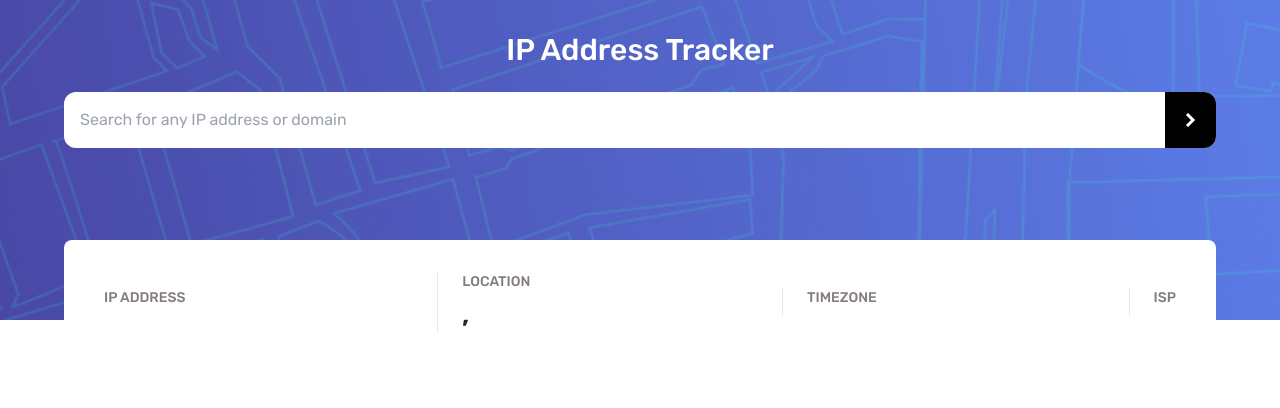
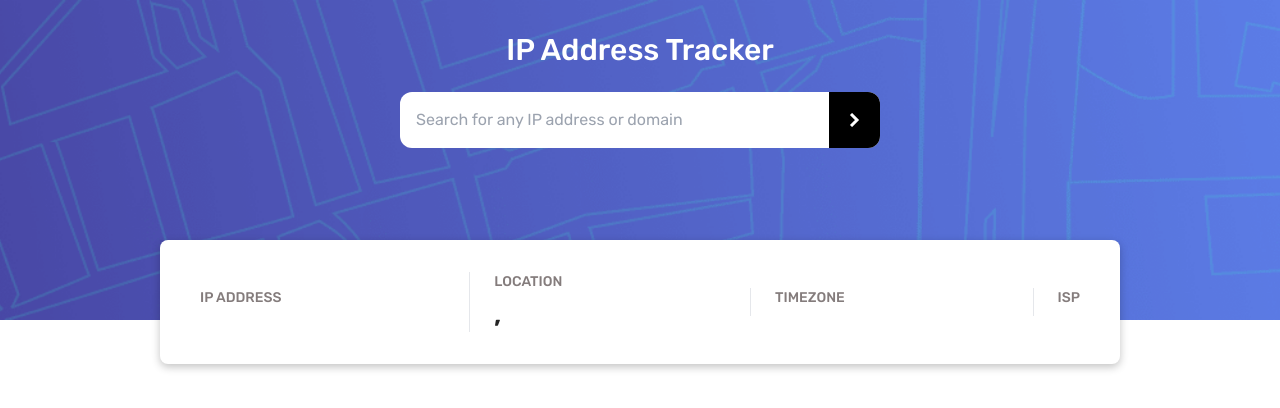
Before and after one commit to mrvicthor/ipAddressTracker, a React (Create React App) app: page / in a window 1280 px wide. Shown: the top 408 px of the page. Built offline with nearby package versions, Linux system fonts and the light colour scheme; no server answers.

Commit message:
added shadow effect

```diff
--- a/public/index.html
+++ b/public/index.html
@@ -23,10 +23,14 @@
     />
     <link
       rel="stylesheet"
+      href="https://unpkg.com/leaflet@1.0.1/dist/leaflet.css"
+    />
+    <!-- <link
+      rel="stylesheet"
       href="https://unpkg.com/leaflet@1.8.0/dist/leaflet.css"
       integrity="sha512-hoalWLoI8r4UszCkZ5kL8vayOGVae1oxXe/2A4AO6J9+580uKHDO3JdHb7NzwwzK5xr/Fs0W40kiNHxM9vyTtQ=="
       crossorigin=""
-    />
+    /> -->
 
     <!--
       Notice the use of %PUBLIC_URL% in the tags above.
--- a/src/components/Banner.tsx
+++ b/src/components/Banner.tsx
@@ -34,7 +34,7 @@ const Banner: React.FC<Props> = ({ setIpAdd }) => {
           IP Address Tracker
         </h1>
         <form
-          className="w-full relative overflow-hidden rounded-xl"
+          className="w-full relative overflow-hidden rounded-xl md:mx-auto md:max-w-[30rem]"
           onSubmit={handleSubmit(onSubmit)}
         >
           <input
--- a/src/components/DetailsPage.tsx
+++ b/src/components/DetailsPage.tsx
@@ -7,7 +7,7 @@ interface Props {
 }
 const DetailsPage: React.FC<Props> = ({ country, ipAdd, isp, tzone, city }) => {
   return (
-    <div className="flex flex-col space-y-2 py-8 text-[] items-center absolute top-[26%] left-[50%] -translate-x-[50%] bg-white w-[90%] mx-auto rounded-lg z-[1000] md:flex-row md:space-y-0 md:justify-between md:px-10 md:top-[30%]">
+    <div className="details flex flex-col space-y-2 py-8 items-center absolute top-[26%] left-[50%] -translate-x-[50%] bg-white w-[90%] mx-auto rounded-lg z-[1000] md:flex-row md:space-y-0 md:justify-between md:px-10 md:top-[30%] md:max-w-[60rem]">
       <div className="flex flex-col items-center gap-2 md:items-start">
         <h3 className="text-[#847C7C] text-xs md:text-sm font-medium">
           IP ADDRESS
--- a/src/components/Map.tsx
+++ b/src/components/Map.tsx
@@ -1,4 +1,16 @@
 import { MapContainer, TileLayer, Marker, Popup, useMap } from "react-leaflet";
+import "leaflet/dist/leaflet.css";
+import Leaflet from "leaflet";
+
+Leaflet.Icon.Default.imagePath = "../node_modules/leaflet";
+//@ts-ignore
+delete Leaflet.Icon.Default.prototype._getIconUrl;
+
+Leaflet.Icon.Default.mergeOptions({
+  iconRetinaUrl: require("leaflet/dist/images/marker-icon-2x.png"),
+  iconUrl: require("leaflet/dist/images/marker-icon.png"),
+  shadowUrl: require("leaflet/dist/images/marker-shadow.png"),
+});
 
 interface Props {
   lat: number;
--- a/src/index.css
+++ b/src/index.css
@@ -13,6 +13,9 @@
   body {
     font-family: "Rubik", sans-serif;
   }
+  .details {
+    box-shadow: rgba(0, 0, 0, 0.24) 0px 3px 8px 0px;
+  }
 }
 
 @layer components {
```
